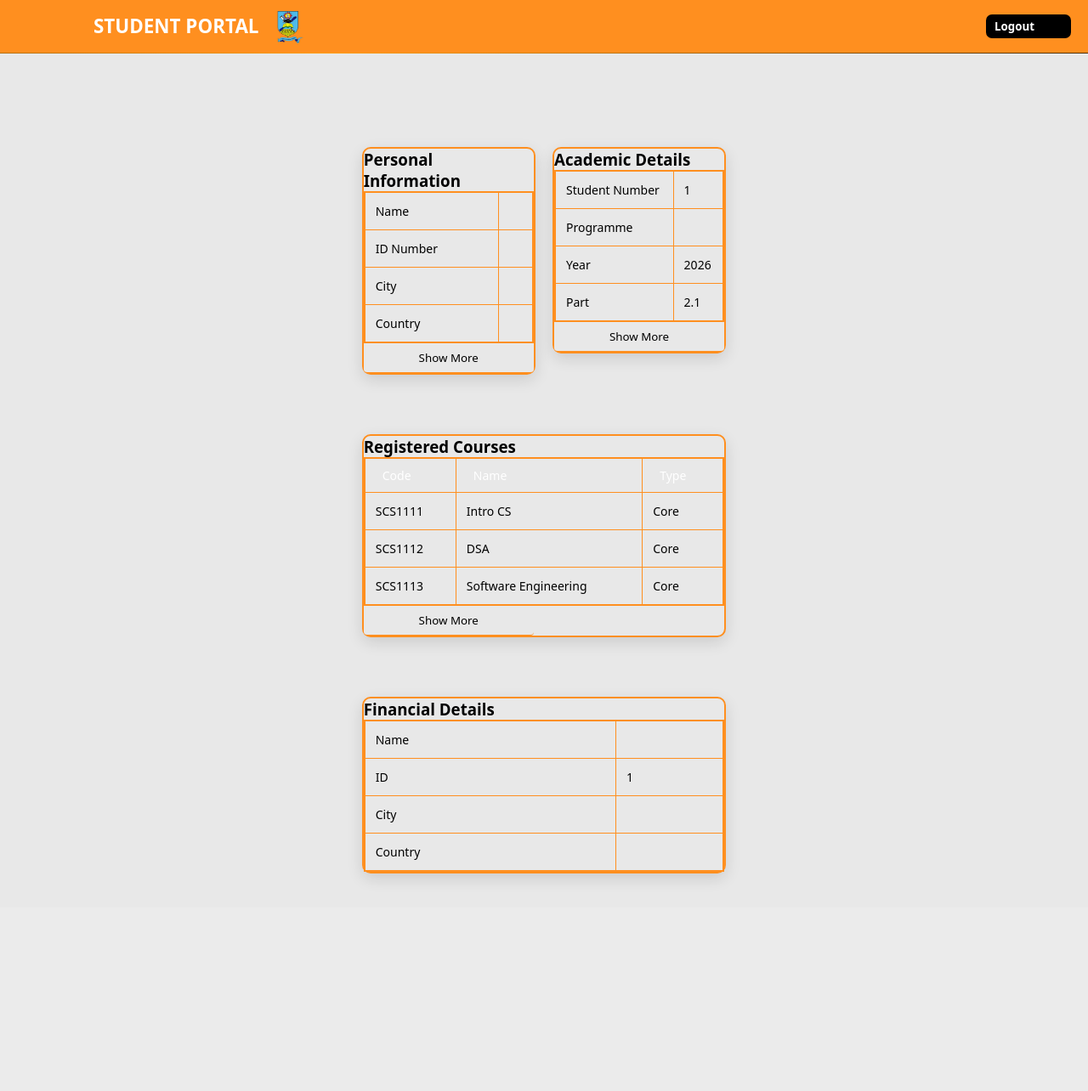
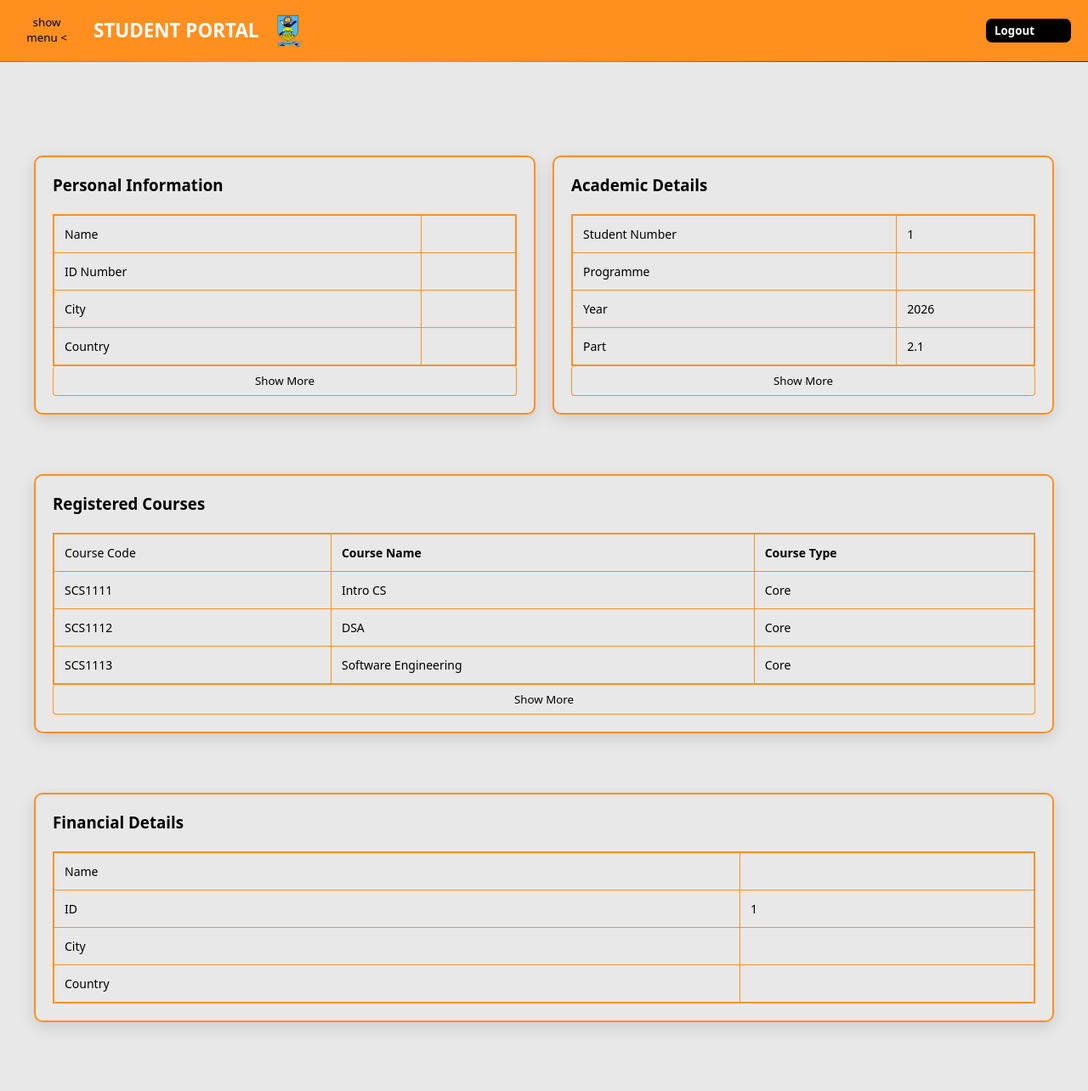
Before and after one commit to Primegotit/php-nust-portal, a PHP site: page /Student-Dashboard.php in a window 1280 px wide. Shown: the whole page at 85% size. Before the commit the page ends 1038 px from the top, so only its background shows below. Run offline with PHP 8.4, Linux system fonts and the light colour scheme; the visitor is signed in with stand-in values (Sample User, id 1); data that the repository does not hold is empty.

Commit message:
fixing the ui

```diff
--- a/Student-Dashboard.css
+++ b/Student-Dashboard.css
@@ -8,11 +8,11 @@
 
 
 #student-dashboard-page{
-    height: auto;
+    height: fit-content;
     width: 100%;
     background:rgb(15, 15, 15) ;
     display: grid;
-    grid-template-rows: 6% 90%;
+    grid-template-rows: 6% 100%;
 
 }
 
@@ -145,14 +145,16 @@ header{
 }
 
 #main-content{
-    /* overflow: hidden; */
-    display: grid;
+    /* display: grid;
     grid-template-columns: 14% 80%;
-    /* grid-template-columns: 100%; */
 
     gap: 20px;
     height: fit-content;
-    background: var(--dark-theme-background) ;
+     */
+     background: var(--dark-theme-background) ;
+    display: flex;
+    flex-direction: row;
+    gap: 20px;
 }
 
 aside{
@@ -160,6 +162,7 @@ aside{
     height: auto;
     border-right: 1px solid var(--blue-color);
     box-shadow: var(--mybox-shadow);
+    width:min-content;
 }
 
 
@@ -214,7 +217,8 @@ aside{
     overflow:hidden;
 }
 #student-dp{
-    width: 100%;
+    width: 120px;
+
 }
 
 #student-card h4{
@@ -237,12 +241,15 @@ aside{
     justify-self: center;
     align-items: center;
     gap: 70px;
+    width: 100%;
 }
 
 #person-and-financial-box{
     display: flex;
     flex-direction: row;
     gap: 20px;
+    width: 100%;
+
 }
 #reg-and-academic-box{
     display: flex;
@@ -261,8 +268,22 @@ aside{
     height: max-content;
     width: 100%;
     border: 2px solid var(--primary-color);
+    padding:20px;
 }
 
+.bottom-btn-show-more{
+    width: 100%;
+    border-left: 1px solid var(--primary-color);
+    border-right: 1px solid var(--primary-color);
+    border-bottom: 1px solid var(--primary-color);
+    border-top:none;
+
+}
+
+.bottom-btn-show-more:hover{
+    scale: 1.0;
+    background: var(--blue-color);
+}
 
 
 #top-banner{
--- a/Student-Dashboard.php
+++ b/Student-Dashboard.php
@@ -78,13 +78,13 @@
         <div id="header-things">
 
             <div id="left-top-container">
-                <button onclick="toggleAside()">
+                <button onclick="toggleAside()">show menu <
                     <i class="fa fa-bars"></i>
                 </button>
 
                 <h3>
                     STUDENT PORTAL
-                    <img src="/logo_nust_png.png" id="uni-logo">
+                    <img src="public/logo_nust_png.png" id="uni-logo">
                 </h3>
             </div>
 
@@ -106,7 +106,7 @@
         <!-- ASIDE -->
         <aside id="sidebar" style="display:none;">
             <div id="student-card">
-                <img src="/me1.png" id="student-dp">
+                <img src="public/logo_nust_png.png" id="student-dp">
                 <h4 form="student-form" value=""><?php echo $current_national_id; ?></h4>
                 <h4 form="student-form" value=""><?php echo $current_student_first_name; ?> <?php echo $current_student_middle_name; ?> <?php echo $current_student_last_name; ?></h4>
             </div>
@@ -130,7 +130,7 @@
                 <!-- PERSONAL -->
                 <div class="content-box">
                     <h3>Personal Information</h3>
-
+                    <br>
                     <table>
                         <tr><td>Name</td><td form="student-form" ><?php echo $current_student_first_name; ?> <?php echo $current_student_middle_name; ?> <?php echo $current_student_last_name; ?></td></tr>
                         <tr><td>ID Number</td><td form="student-form"><?php echo $current_national_id; ?></td></tr>
@@ -143,12 +143,13 @@
                         </tbody>
                     </table>
 
-                    <button onclick="togglePersonal()">Show More</button>
+                    <button onclick="togglePersonal()" id="personal-btn" class="bottom-btn-show-more">Show More</button>
                 </div>
 
                 <!-- ACADEMIC -->
                 <div class="content-box">
                     <h3>Academic Details</h3>
+                    <br>
 
                     <table>
                         <tr><td>Student Number</td><td form="student-form"><?php echo $current_student_id; ?></td></tr>
@@ -161,7 +162,7 @@
                         </tbody>
                     </table>
 
-                    <button onclick="toggleAcademic()">Show More</button>
+                    <button onclick="toggleAcademic()" id="academic-btn" class="bottom-btn-show-more">Show More</button>
                 </div>
 
             </div>
@@ -172,9 +173,10 @@
                 <!-- COURSES -->
                 <div class="content-box">
                     <h3>Registered Courses</h3>
+                    <br>
 
-                    <table border="1">
-                        <tr><th>Code</th><th>Name</th><th>Type</th></tr>
+                    <table >
+                        <tr><td>Course Code<b></b></td><td><b>Course Name</b></td><td><b>Course Type</b></td></tr>
 
                         <tr><td>SCS1111</td><td>Intro CS</td><td>Core</td></tr>
                         <tr><td>SCS1112</td><td>DSA</td><td>Core</td></tr>
@@ -187,12 +189,13 @@
                         </tbody>
                     </table>
 
-                    <button onclick="toggleCourses()">Show More</button>
+                    <button onclick="toggleCourses()" id="courses-btn" class="bottom-btn-show-more">Show More</button>
                 </div>
 
                 <!-- FINANCIAL -->
                 <div class="content-box">
                     <h3>Financial Details</h3>
+                    <br>
 
                     <table>
                         <tr><td>Name</td><td form="student-form"><?php echo $current_student_first_name; ?> <?php echo $current_student_middle_name; ?> <?php echo $current_student_last_name; ?></td></tr>
@@ -219,14 +222,17 @@ function toggleAside() {
 
 function togglePersonal() {
     document.getElementById("personal-extra").classList.toggle("hidden");
+    document.getElementById("personal-btn").textContent = document.getElementById("personal-extra").classList.contains("hidden") ? "Show More" : "Show Less";
 }
 
 function toggleAcademic() {
     document.getElementById("academic-extra").classList.toggle("hidden");
+    document.getElementById("academic-btn").textContent = document.getElementById("academic-extra").classList.contains("hidden") ? "Show More" : "Show Less";
 }
 
 function toggleCourses() {
     document.getElementById("courses-extra").classList.toggle("hidden");
+    document.getElementById("courses-btn").textContent = document.getElementById("courses-extra").classList.contains("hidden") ? "Show More" : "Show Less";
 }
 </script>
 
```
Also changed, not shown: Student-Results.css (+18 -4 lines), student-results.php (+5 -2 lines).
